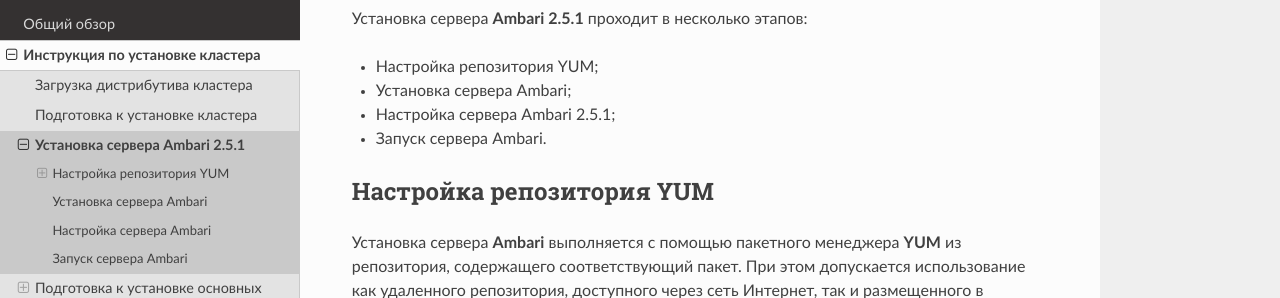
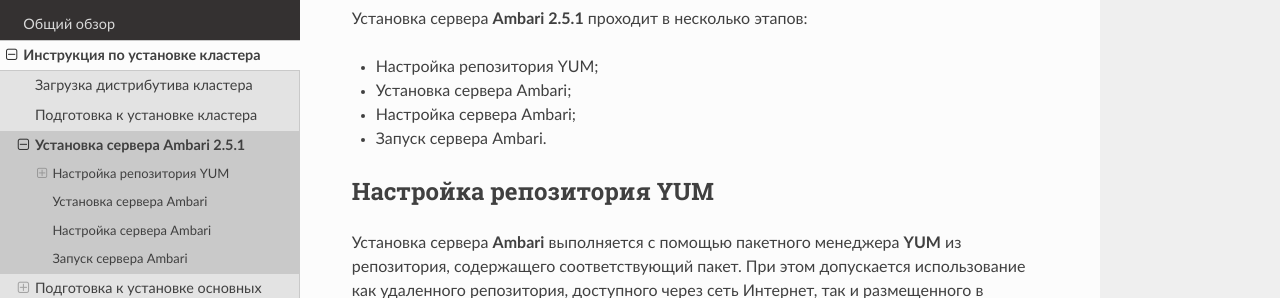
Before and after one commit to arenadata/docs_adps, a Sphinx documentation site: the page built from source/install/install.rst, in a window 1280 px wide and 900 px high. Shown: the part 153-451 px from the top of the window. Built offline with Sphinx 7.4.7 and the Read the Docs theme 2.0.0, drawn with Linux system fonts in a browser that asks for light colours; pages that are not in the unit, such as notebooks, are missing from menus.

Commit message:
Update install.rst

```diff
--- a/source/install/install.rst
+++ b/source/install/install.rst
@@ -7,7 +7,7 @@
 
 + Настройка репозитория YUM;
 + Установка сервера Ambari;
-+ Настройка сервера Ambari 2.5.1;
++ Настройка сервера Ambari;
 + Запуск сервера Ambari.
 
 
```
